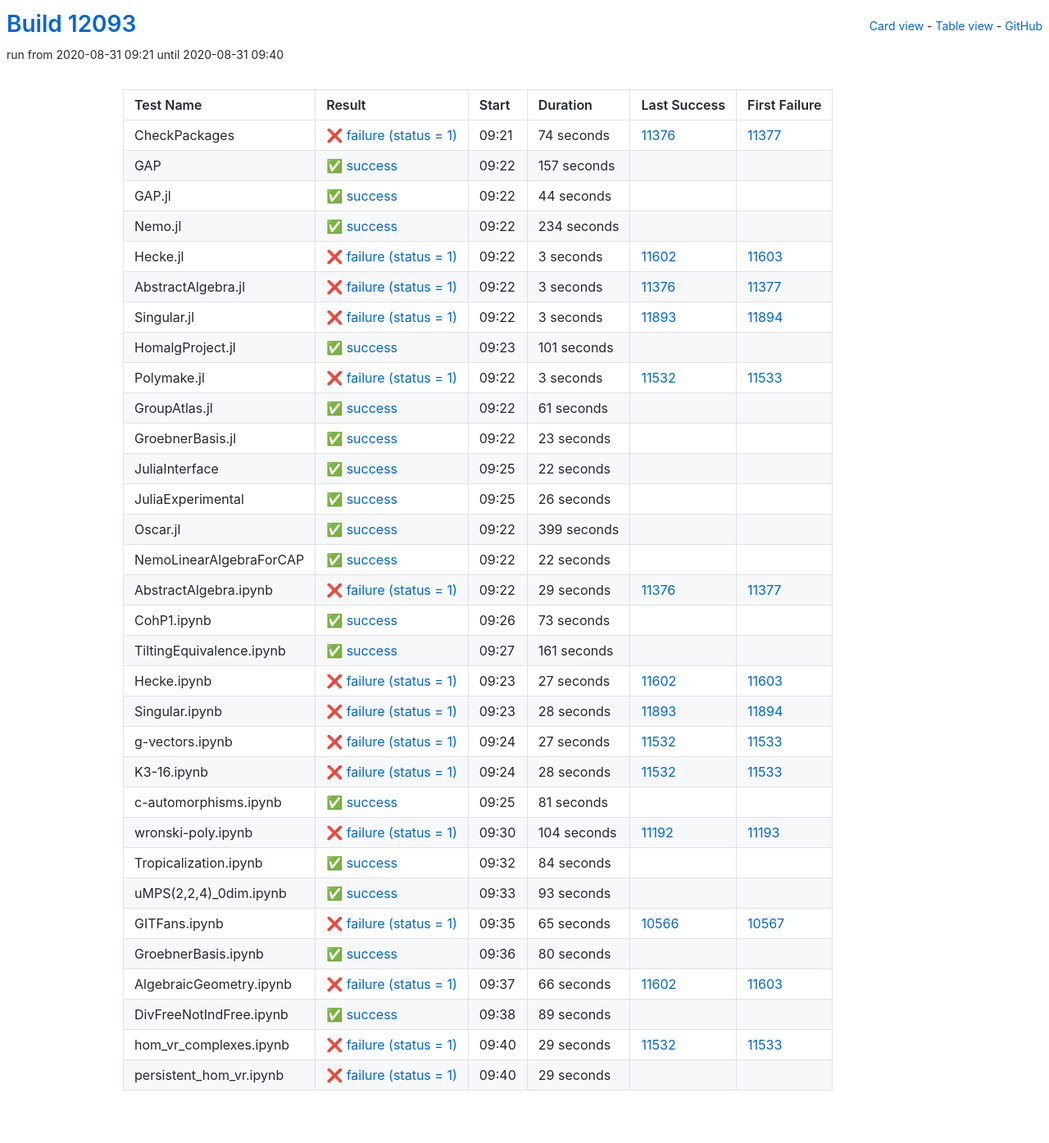
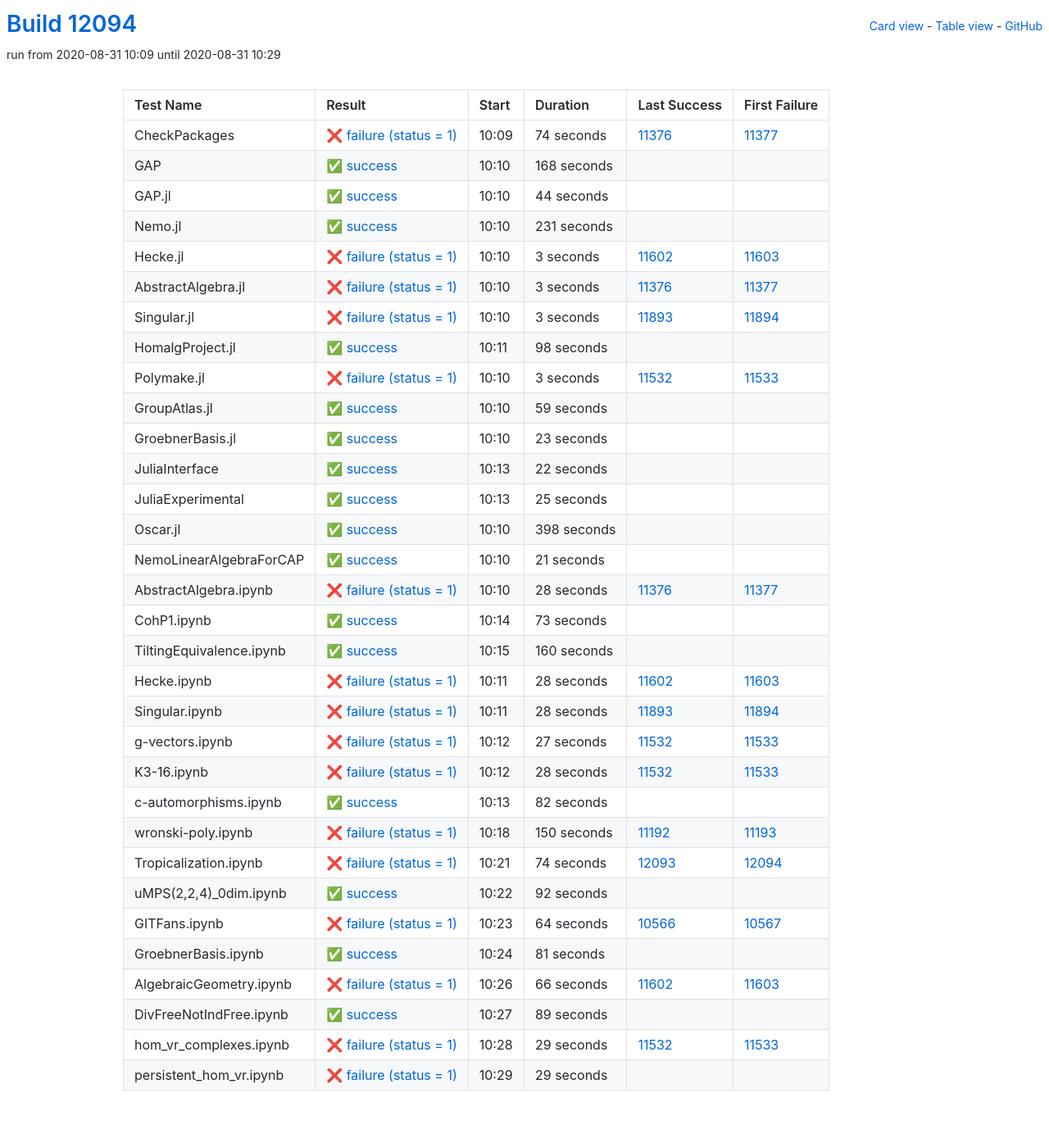
Before and after one commit to oscar-system/oscar-ci-status, a Jekyll site: the page built from table.html, in a window 1280 px wide. Shown: the whole page at 82% size. Built offline with Jekyll 4.4.1, drawn with Linux system fonts in a browser that asks for light colours.

Commit message:
Build #12094

```diff
--- a/_data/ci.yml
+++ b/_data/ci.yml
@@ -1,6 +1,6 @@
 ---
-build: 12093
-build_url: https://oscarci.mathematik.uni-kl.de/job/oscar/12093/
+build: 12094
+build_url: https://oscarci.mathematik.uni-kl.de/job/oscar/12094/
 job: oscar
 organization: oscar-system
 repo: oscar-ci-status
@@ -8,8 +8,8 @@
 tests:
 - name: CheckPackages
   id: checkpackages
-  log: https://oscarci.mathematik.uni-kl.de/job/oscar/12093/artifact/logs/build-12093/CheckPackages.log
-  start: 2020-08-31 09:21
+  log: https://oscarci.mathematik.uni-kl.de/job/oscar/12094/artifact/logs/build-12094/CheckPackages.log
+  start: 2020-08-31 10:09
   success: false
   exitcode: 1
   status: failure
@@ -20,20 +20,20 @@
   first_failure_url: https://oscarci.mathematik.uni-kl.de/job/oscar/11377/
 - name: GAP
   id: gap
-  log: https://oscarci.mathematik.uni-kl.de/job/oscar/12093/artifact/logs/build-12093/GAP.log
-  start: 2020-08-31 09:22
+  log: https://oscarci.mathematik.uni-kl.de/job/oscar/12094/artifact/logs/build-12094/GAP.log
+  start: 2020-08-31 10:10
   success: true
   exitcode: 0
   status: success
-  duration: 157
+  duration: 168
   last_success: false
   last_success_url:
   first_failure: false
   first_failure_url:
 - name: GAP.jl
   id: gap-jl
-  log: https://oscarci.mathematik.uni-kl.de/job/oscar/12093/artifact/logs/build-12093/GAP.jl.log
-  start: 2020-08-31 09:22
+  log: https://oscarci.mathematik.uni-kl.de/job/oscar/12094/artifact/logs/build-12094/GAP.jl.log
+  start: 2020-08-31 10:10
   success: true
   exitcode: 0
   status: success
@@ -44,20 +44,20 @@
   first_failure_url:
 - name: Nemo.jl
   id: nemo-jl
-  log: https://oscarci.mathematik.uni-kl.de/job/oscar/12093/artifact/logs/build-12093/Nemo.jl.log
-  start: 2020-08-31 09:22
+  log: https://oscarci.mathematik.uni-kl.de/job/oscar/12094/artifact/logs/build-12094/Nemo.jl.log
+  start: 2020-08-31 10:10
   success: true
   exitcode: 0
   status: success
-  duration: 234
+  duration: 231
   last_success: false
   last_success_url:
   first_failure: false
   first_failure_url:
 - name: Hecke.jl
   id: hecke-jl
-  log: https://oscarci.mathematik.uni-kl.de/job/oscar/12093/artifact/logs/build-12093/Hecke.jl.log
-  start: 2020-08-31 09:22
+  log: https://oscarci.mathematik.uni-kl.de/job/oscar/12094/artifact/logs/build-12094/Hecke.jl.log
+  start: 2020-08-31 10:10
   success: false
   exitcode: 1
   status: failure
@@ -68,8 +68,8 @@
   first_failure_url: https://oscarci.mathematik.uni-kl.de/job/oscar/11603/
 - name: AbstractAlgebra.jl
   id: abstractalgebra-jl
-  log: https://oscarci.mathematik.uni-kl.de/job/oscar/12093/artifact/logs/build-12093/AbstractAlgebra.jl.log
-  start: 2020-08-31 09:22
+  log: https://oscarci.mathematik.uni-kl.de/job/oscar/12094/artifact/logs/build-12094/AbstractAlgebra.jl.log
+  start: 2020-08-31 10:10
   success: false
   exitcode: 1
   status: failure
@@ -80,8 +80,8 @@
   first_failure_url: https://oscarci.mathematik.uni-kl.de/job/oscar/11377/
 - name: Singular.jl
   id: singular-jl
-  log: https://oscarci.mathematik.uni-kl.de/job/oscar/12093/artifact/logs/build-12093/Singular.jl.log
-  start: 2020-08-31 09:22
+  log: https://oscarci.mathematik.uni-kl.de/job/oscar/12094/artifact/logs/build-12094/Singular.jl.log
+  start: 2020-08-31 10:10
   success: false
   exitcode: 1
   status: failure
@@ -92,20 +92,20 @@
   first_failure_url: https://oscarci.mathematik.uni-kl.de/job/oscar/11894/
 - name: HomalgProject.jl
   id: homalgproject-jl
-  log: https://oscarci.mathematik.uni-kl.de/job/oscar/12093/artifact/logs/build-12093/HomalgProject.jl.log
-  start: 2020-08-31 09:23
+  log: https://oscarci.mathematik.uni-kl.de/job/oscar/12094/artifact/logs/build-12094/HomalgProject.jl.log
+  start: 2020-08-31 10:11
   success: true
   exitcode: 0
   status: success
-  duration: 101
+  duration: 98
   last_success: false
   last_success_url:
   first_failure: false
   first_failure_url:
 - name: Polymake.jl
   id: polymake-jl
-  log: https://oscarci.mathematik.uni-kl.de/job/oscar/12093/artifact/logs/build-12093/Polymake.jl.log
-  start: 2020-08-31 09:22
+  log: https://oscarci.mathematik.uni-kl.de/job/oscar/12094/artifact/logs/build-12094/Polymake.jl.log
+  start: 2020-08-31 10:10
   success: false
   exitcode: 1
   status: failure
@@ -116,20 +116,20 @@
   first_failure_url: https://oscarci.mathematik.uni-kl.de/job/oscar/11533/
 - name: GroupAtlas.jl
   id: groupatlas-jl
-  log: https://oscarci.mathematik.uni-kl.de/job/oscar/12093/artifact/logs/build-12093/GroupAtlas.jl.log
-  start: 2020-08-31 09:22
+  log: https://oscarci.mathematik.uni-kl.de/job/oscar/12094/artifact/logs/build-12094/GroupAtlas.jl.log
+  start: 2020-08-31 10:10
   success: true
   exitcode: 0
   status: success
-  duration: 61
+  duration: 59
   last_success: false
   last_success_url:
   first_failure: false
   first_failure_url:
 - name: GroebnerBasis.jl
   id: groebnerbasis-jl
-  log: https://oscarci.mathematik.uni-kl.de/job/oscar/12093/artifact/logs/build-12093/GroebnerBasis.jl.log
-  start: 2020-08-31 09:22
+  log: https://oscarci.mathematik.uni-kl.de/job/oscar/12094/artifact/logs/build-12094/GroebnerBasis.jl.log
+  start: 2020-08-31 10:10
   success: true
   exitcode: 0
   status: success
@@ -140,8 +140,8 @@
   first_failure_url:
 - name: JuliaInterface
   id: juliainterface
-  log: https://oscarci.mathematik.uni-kl.de/job/oscar/12093/artifact/logs/build-12093/JuliaInterface.log
-  start: 2020-08-31 09:25
+  log: https://oscarci.mathematik.uni-kl.de/job/oscar/12094/artifact/logs/build-12094/JuliaInterface.log
+  start: 2020-08-31 10:13
   success: true
   exitcode: 0
   status: success
@@ -152,56 +152,56 @@
   first_failure_url:
 - name: JuliaExperimental
   id: juliaexperimental
-  log: https://oscarci.mathematik.uni-kl.de/job/oscar/12093/artifact/logs/build-12093/JuliaExperimental.log
-  start: 2020-08-31 09:25
+  log: https://oscarci.mathematik.uni-kl.de/job/oscar/12094/artifact/logs/build-12094/JuliaExperimental.log
+  start: 2020-08-31 10:13
   success: true
   exitcode: 0
   status: success
-  duration: 26
+  duration: 25
   last_success: false
   last_success_url:
   first_failure: false
   first_failure_url:
 - name: Oscar.jl
   id: oscar-jl
-  log: https://oscarci.mathematik.uni-kl.de/job/oscar/12093/artifact/logs/build-12093/Oscar.jl.log
-  start: 2020-08-31 09:22
+  log: https://oscarci.mathematik.uni-kl.de/job/oscar/12094/artifact/logs/build-12094/Oscar.jl.log
+  start: 2020-08-31 10:10
   success: true
   exitcode: 0
   status: success
-  duration: 399
+  duration: 398
   last_success: false
   last_success_url:
   first_failure: false
   first_failure_url:
 - name: NemoLinearAlgebraForCAP
   id: nemolinearalgebraforcap
-  log: https://oscarci.mathematik.uni-kl.de/job/oscar/12093/artifact/logs/build-12093/NemoLinearAlgebraForCAP.log
-  start: 2020-08-31 09:22
+  log: https://oscarci.mathematik.uni-kl.de/job/oscar/12094/artifact/logs/build-12094/NemoLinearAlgebraForCAP.log
+  start: 2020-08-31 10:10
   success: true
   exitcode: 0
   status: success
-  duration: 22
+  duration: 21
   last_success: false
   last_success_url:
   first_failure: false
   first_failure_url:
 - name: AbstractAlgebra.ipynb
   id: abstractalgebra-ipynb
-  log: https://oscarci.mathematik.uni-kl.de/job/oscar/12093/artifact/logs/build-12093/AbstractAlgebra.ipynb.log
-  start: 2020-08-31 09:22
+  log: https://oscarci.mathematik.uni-kl.de/job/oscar/12094/artifact/logs/build-12094/AbstractAlgebra.ipynb.log
+  start: 2020-08-31 10:10
   success: false
   exitcode: 1
   status: failure
-  duration: 29
+  duration: 28
   last_success: 11376
   last_success_url: https://oscarci.mathematik.uni-kl.de/job/oscar/11376/
   first_failure: 11377
   first_failure_url: https://oscarci.mathematik.uni-kl.de/job/oscar/11377/
 - name: CohP1.ipynb
   id: cohp1-ipynb
-  log: https://oscarci.mathematik.uni-kl.de/job/oscar/12093/artifact/logs/build-12093/CohP1.ipynb.log
-  start: 2020-08-31 09:26
+  log: https://oscarci.mathematik.uni-kl.de/job/oscar/12094/artifact/logs/build-12094/CohP1.ipynb.log
+  start: 2020-08-31 10:14
   success: true
   exitcode: 0
   status: success
@@ -212,32 +212,32 @@
   first_failure_url:
 - name: TiltingEquivalence.ipynb
   id: tiltingequivalence-ipynb
-  log: https://oscarci.mathematik.uni-kl.de/job/oscar/12093/artifact/logs/build-12093/TiltingEquivalence.ipynb.log
-  start: 2020-08-31 09:27
+  log: https://oscarci.mathematik.uni-kl.de/job/oscar/12094/artifact/logs/build-12094/TiltingEquivalence.ipynb.log
+  start: 2020-08-31 10:15
   success: true
   exitcode: 0
   status: success
-  duration: 161
+  duration: 160
   last_success: false
   last_success_url:
   first_failure: false
   first_failure_url:
 - name: Hecke.ipynb
   id: hecke-ipynb
-  log: https://oscarci.mathematik.uni-kl.de/job/oscar/12093/artifact/logs/build-12093/Hecke.ipynb.log
-  start: 2020-08-31 09:23
+  log: https://oscarci.mathematik.uni-kl.de/job/oscar/12094/artifact/logs/build-12094/Hecke.ipynb.log
+  start: 2020-08-31 10:11
   success: false
   exitcode: 1
   status: failure
-  duration: 27
+  duration: 28
   last_success: 11602
   last_success_url: https://oscarci.mathematik.uni-kl.de/job/oscar/11602/
   first_failure: 11603
   first_failure_url: https://oscarci.mathematik.uni-kl.de/job/oscar/11603/
 - name: Singular.ipynb
   id: singular-ipynb
-  log: https://oscarci.mathematik.uni-kl.de/job/oscar/12093/artifact/logs/build-12093/Singular.ipynb.log
-  start: 2020-08-31 09:23
+  log: https://oscarci.mathematik.uni-kl.de/job/oscar/12094/artifact/logs/build-12094/Singular.ipynb.log
+  start: 2020-08-31 10:11
   success: false
   exitcode: 1
   status: failure
@@ -248,8 +248,8 @@
   first_failure_url: https://oscarci.mathematik.uni-kl.de/job/oscar/11894/
 - name: g-vectors.ipynb
   id: g-vectors-ipynb
-  log: https://oscarci.mathematik.uni-kl.de/job/oscar/12093/artifact/logs/build-12093/g-vectors.ipynb.log
-  start: 2020-08-31 09:24
+  log: https://oscarci.mathematik.uni-kl.de/job/oscar/12094/artifact/logs/build-12094/g-vectors.ipynb.log
+  start: 2020-08-31 10:12
   success: false
   exitcode: 1
   status: failure
@@ -260,8 +260,8 @@
   first_failure_url: https://oscarci.mathematik.uni-kl.de/job/oscar/11533/
 - name: K3-16.ipynb
   id: k3-16-ipynb
-  log: https://oscarci.mathematik.uni-kl.de/job/oscar/12093/artifact/logs/build-12093/K3-16.ipynb.log
-  start: 2020-08-31 09:24
+  log: https://oscarci.mathematik.uni-kl.de/job/oscar/12094/artifact/logs/build-12094/K3-16.ipynb.log
+  start: 2020-08-31 10:12
   success: false
   exitcode: 1
   status: failure
@@ -272,8 +272,68 @@
   first_failure_url: https://oscarci.mathematik.uni-kl.de/job/oscar/11533/
 - name: c-automorphisms.ipynb
   id: c-automorphisms-ipynb
-  log: https://oscarci.mathematik.uni-kl.de/job/oscar/12093/artifact/logs/build-12093/c-automorphisms.ipynb.log
-  start: 2020-08-31 09:25
+  log: https://oscarci.mathematik.uni-kl.de/job/oscar/12094/artifact/logs/build-12094/c-automorphisms.ipynb.log
+  start: 2020-08-31 10:13
+  success: true
+  exitcode: 0
+  status: success
+  duration: 82
+  last_success: false
+  last_success_url:
+  first_failure: false
+  first_failure_url:
+- name: wronski-poly.ipynb
+  id: wronski-poly-ipynb
+  log: https://oscarci.mathematik.uni-kl.de/job/oscar/12094/artifact/logs/build-12094/wronski-poly.ipynb.log
+  start: 2020-08-31 10:18
+  success: false
+  exitcode: 1
+  status: failure
+  duration: 150
+  last_success: 11192
+  last_success_url: https://oscarci.mathematik.uni-kl.de/job/oscar/11192/
+  first_failure: 11193
+  first_failure_url: https://oscarci.mathematik.uni-kl.de/job/oscar/11193/
+- name: Tropicalization.ipynb
+  id: tropicalization-ipynb
+  log: https://oscarci.mathematik.uni-kl.de/job/oscar/12094/artifact/logs/build-12094/Tropicalization.ipynb.log
+  start: 2020-08-31 10:21
+  success: false
+  exitcode: 1
+  status: failure
+  duration: 74
+  last_success: 12093
+  last_success_url: https://oscarci.mathematik.uni-kl.de/job/oscar/12093/
+  first_failure: 12094
+  first_failure_url: https://oscarci.mathematik.uni-kl.de/job/oscar/12094/
+- name: uMPS(2,2,4)_0dim.ipynb
+  id: umps-2-2-4-0dim-ipynb
+  log: https://oscarci.mathematik.uni-kl.de/job/oscar/12094/artifact/logs/build-12094/uMPS-2-2-4-_0dim.ipynb.log
+  start: 2020-08-31 10:22
+  success: true
+  exitcode: 0
+  status: success
+  duration: 92
+  last_success: false
+  last_success_url:
+  first_failure: false
+  first_failure_url:
+- name: GITFans.ipynb
+  id: gitfans-ipynb
+  log: https://oscarci.mathematik.uni-kl.de/job/oscar/12094/artifact/logs/build-12094/GITFans.ipynb.log
+  start: 2020-08-31 10:23
+  success: false
+  exitcode: 1
+  status: failure
+  duration: 64
+  last_success: 10566
+  last_success_url: https://oscarci.mathematik.uni-kl.de/job/oscar/10566/
+  first_failure: 10567
+  first_failure_url: https://oscarci.mathematik.uni-kl.de/job/oscar/10567/
+- name: GroebnerBasis.ipynb
+  id: groebnerbasis-ipynb
+  log: https://oscarci.mathematik.uni-kl.de/job/oscar/12094/artifact/logs/build-12094/GroebnerBasis.ipynb.log
+  start: 2020-08-31 10:24
   success: true
   exitcode: 0
   status: success
@@ -282,70 +342,10 @@
   last_success_url:
   first_failure: false
   first_failure_url:
-- name: wronski-poly.ipynb
-  id: wronski-poly-ipynb
-  log: https://oscarci.mathematik.uni-kl.de/job/oscar/12093/artifact/logs/build-12093/wronski-poly.ipynb.log
-  start: 2020-08-31 09:30
-  success: false
-  exitcode: 1
-  status: failure
-  duration: 104
-  last_success: 11192
-  last_success_url: https://oscarci.mathematik.uni-kl.de/job/oscar/11192/
-  first_failure: 11193
-  first_failure_url: https://oscarci.mathematik.uni-kl.de/job/oscar/11193/
-- name: Tropicalization.ipynb
-  id: tropicalization-ipynb
-  log: https://oscarci.mathematik.uni-kl.de/job/oscar/12093/artifact/logs/build-12093/Tropicalization.ipynb.log
-  start: 2020-08-31 09:32
-  success: true
-  exitcode: 0
-  status: success
-  duration: 84
-  last_success: false
-  last_success_url:
-  first_failure: false
-  first_failure_url:
-- name: uMPS(2,2,4)_0dim.ipynb
-  id: umps-2-2-4-0dim-ipynb
-  log: https://oscarci.mathematik.uni-kl.de/job/oscar/12093/artifact/logs/build-12093/uMPS-2-2-4-_0dim.ipynb.log
-  start: 2020-08-31 09:33
-  success: true
-  exitcode: 0
-  status: success
-  duration: 93
-  last_success: false
-  last_success_url:
-  first_failure: false
-  first_failure_url:
-- name: GITFans.ipynb
-  id: gitfans-ipynb
-  log: https://oscarci.mathematik.uni-kl.de/job/oscar/12093/artifact/logs/build-12093/GITFans.ipynb.log
-  start: 2020-08-31 09:35
-  success: false
-  exitcode: 1
-  status: failure
-  duration: 65
-  last_success: 10566
-  last_success_url: https://oscarci.mathematik.uni-kl.de/job/oscar/10566/
-  first_failure: 10567
-  first_failure_url: https://oscarci.mathematik.uni-kl.de/job/oscar/10567/
-- name: GroebnerBasis.ipynb
-  id: groebnerbasis-ipynb
-  log: https://oscarci.mathematik.uni-kl.de/job/oscar/12093/artifact/logs/build-12093/GroebnerBasis.ipynb.log
-  start: 2020-08-31 09:36
-  success: true
-  exitcode: 0
-  status: success
-  duration: 80
-  last_success: false
-  last_success_url:
-  first_failure: false
-  first_failure_url:
 - name: AlgebraicGeometry.ipynb
   id: algebraicgeometry-ipynb
-  log: https://oscarci.mathematik.uni-kl.de/job/oscar/12093/artifact/logs/build-12093/AlgebraicGeometry.ipynb.log
-  start: 2020-08-31 09:37
+  log: https://oscarci.mathematik.uni-kl.de/job/oscar/12094/artifact/logs/build-12094/AlgebraicGeometry.ipynb.log
+  start: 2020-08-31 10:26
   success: false
   exitcode: 1
   status: failure
@@ -356,8 +356,8 @@
   first_failure_url: https://oscarci.mathematik.uni-kl.de/job/oscar/11603/
 - name: DivFreeNotIndFree.ipynb
   id: divfreenotindfree-ipynb
-  log: https://oscarci.mathematik.uni-kl.de/job/oscar/12093/artifact/logs/build-12093/DivFreeNotIndFree.ipynb.log
-  start: 2020-08-31 09:38
+  log: https://oscarci.mathematik.uni-kl.de/job/oscar/12094/artifact/logs/build-12094/DivFreeNotIndFree.ipynb.log
+  start: 2020-08-31 10:27
   success: true
   exitcode: 0
   status: success
@@ -368,8 +368,8 @@
   first_failure_url:
 - name: hom_vr_complexes.ipynb
   id: hom-vr-complexes-ipynb
-  log: https://oscarci.mathematik.uni-kl.de/job/oscar/12093/artifact/logs/build-12093/hom_vr_complexes.ipynb.log
-  start: 2020-08-31 09:40
+  log: https://oscarci.mathematik.uni-kl.de/job/oscar/12094/artifact/logs/build-12094/hom_vr_complexes.ipynb.log
+  start: 2020-08-31 10:28
   success: false
   exitcode: 1
   status: failure
@@ -380,8 +380,8 @@
   first_failure_url: https://oscarci.mathematik.uni-kl.de/job/oscar/11533/
 - name: persistent_hom_vr.ipynb
   id: persistent-hom-vr-ipynb
-  log: https://oscarci.mathematik.uni-kl.de/job/oscar/12093/artifact/logs/build-12093/persistent_hom_vr.ipynb.log
-  start: 2020-08-31 09:40
+  log: https://oscarci.mathematik.uni-kl.de/job/oscar/12094/artifact/logs/build-12094/persistent_hom_vr.ipynb.log
+  start: 2020-08-31 10:29
   success: false
   exitcode: 1
   status: failure
```
Also changed, not shown: README.md.
